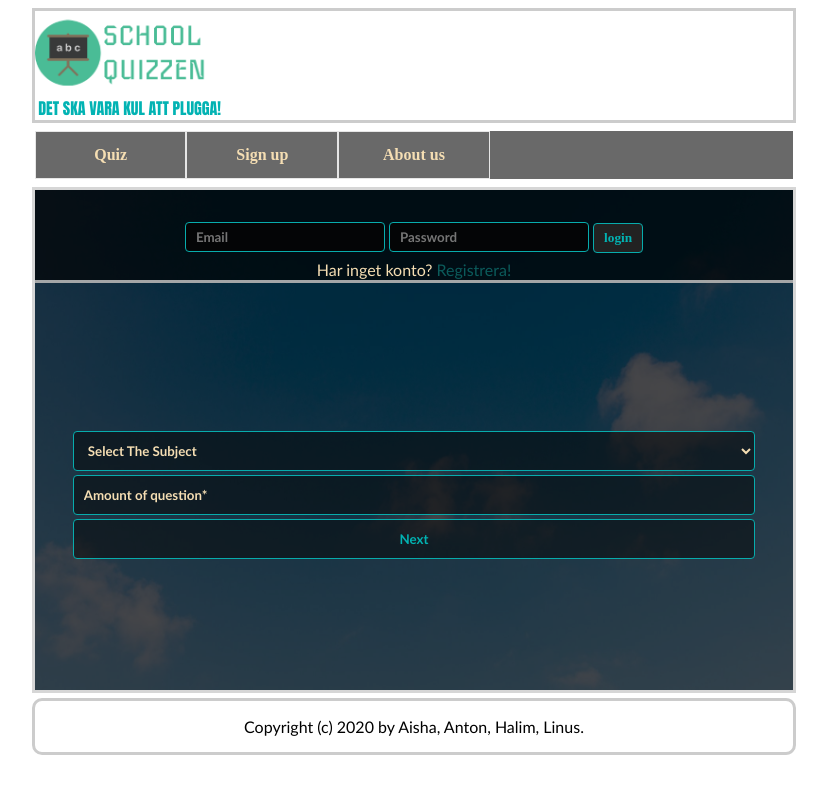
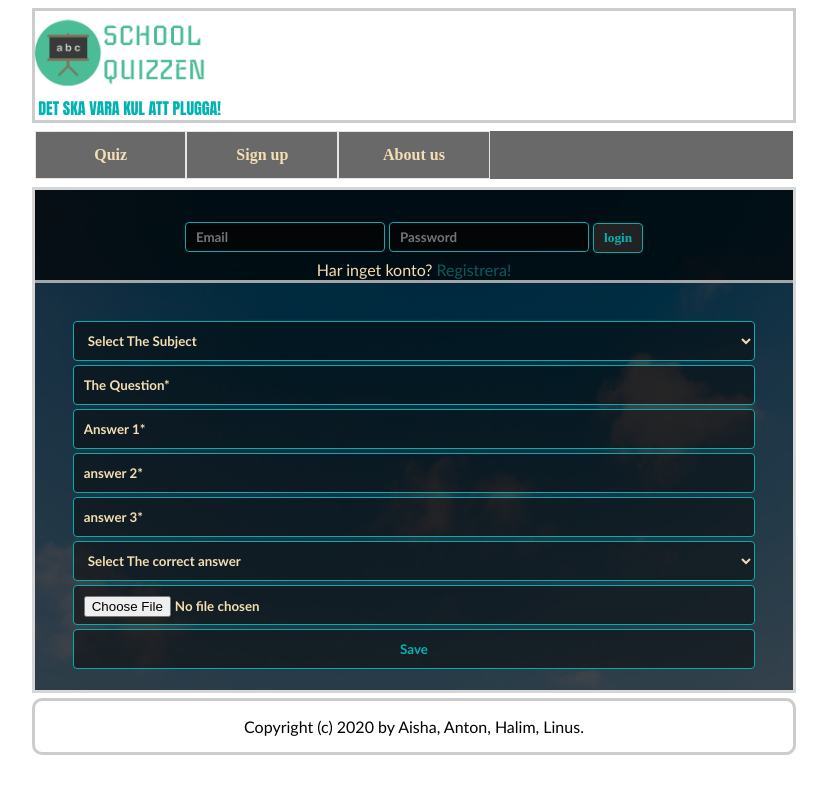
Before and after one commit to LinusSelven/web-application-quiz, a Vue app: page /CreateNewQuiz in a window 1280 px wide. Shown: the top 794 px of the page, without its empty margins (226-1053 px from the left). Built offline with nearby package versions, Linux system fonts and the light colour scheme; no server answers; the HTML template or start-up script is replaced by a standard one.

Commit message:
make create new quiz one part

```diff
--- a/src/components/CreateNewQuiz.vue
+++ b/src/components/CreateNewQuiz.vue
@@ -2,7 +2,7 @@
     <div class="createQuiz">
     <p id="validation">{{validation}}</p>
     <article>
-        <div v-show="!isSelected">
+        <div>
             <select id="subject" name="subject" @change="onChange($event)" v-model="value">
                 <option value="default">Select The Subject</option>
                 <option value="geoQuiz">Geografi</option>
@@ -10,10 +10,10 @@
                 <option value="svenskaQuiz">Svenska</option>
                 <option value="engelskaQuiz">Engelska</option>
             </select>
-            <input type="number" id="amount" name="amount" placeholder="Amount of question*" v-model="amount">
-            <input type="submit" value="Next" @click="infoQuiz()">
+            <!-- <input type="number" id="amount" name="amount" placeholder="Amount of question*" v-model="amount">
+            <input type="submit" value="Next" @click="infoQuiz()"> -->
         </div>
-        <div v-show="isSelected" v-if="count !==amount">
+        <div>
 
             <input type="text" id="question" name="question" placeholder="The Question*" v-model="quizQuestion">
             <input type="text" id="answer1" name="answer1" placeholder="Answer 1*" v-model="quizAnswer1">
@@ -26,7 +26,7 @@
                 <option value="3">answer 3</option>
             </select><br>
             <input type="file" id="upload" name="upload" accept="image/*" placeholder="Select image">
-            <input type="submit" value="Save" @submit="postNewQuiz">
+            <input type="submit" value="Save" @click="postNewQuiz">
         </div>
         <div v-if="count===amount" v-show="isSelected">
             <input type="submit" value="Back" @submit="goBack">
@@ -48,7 +48,10 @@
         quizAnswer1 :'',
         quizAnswer2 :'',
         quizAnswer3 :'',
+        image: 'image.jpg',
         quizCorrectAnswer: 0,
+        quizLevels:[],
+        level:0,
         value:'default',
         amount:'Amount of question*',
         validation:'',
@@ -83,18 +86,29 @@
         this.isSelected=false;
         this.count = 1;
       },
+      nextLevel(){
+       this.level = this.quizLevels.length +1;
+      },
       async postNewQuiz(){
-              for(let i =0; i<this.amount; i++){
-                    let response
+        this.nextLevel();
+        let response
                     const credential = 'quizQuestion: this.quizQuestion,\n' +
+                                       'quizLevel: this.level,\n' +
                                        'quizAnswer1: this.quizAnswer1,\n' +
                                        'quizAnswer2: this.quizAnswer2,\n' +
                                        'quizAnswer3: this.quizAnswer3,\n' +
-                                       'quizCorrectAnswer: this.quizCorrectAnswer';
+                                       'quizCorrectAnswer: this.quizCorrectAnswer,\n' +
+                                       'quizImg: this.image';
                     if (this.value ==='geoQuiz'){
-                      response = await ApiServices.newQuizGeo({
-                        credential
-                      });
+                    response = await ApiServices.newQuizGeo({
+                      quizQuestion: this.quizQuestion,
+                      quizLevel: this.level,
+                      quizAnswer1: this.quizAnswer1,
+                      quizAnswer2: this.quizAnswer2,
+                      quizAnswer3: this.quizAnswer3,
+                      quizCorrectAnswer: this.quizCorrectAnswer,
+                      quizImg: this.image
+                    });
                     }else if (this.value ==='matteQuiz'){
                        response = await ApiServices.newQuizMat({
                         credential
@@ -108,12 +122,20 @@
                         credential
                       });
                     }
-                    console.log(response);
+                    console.log(response.json);
                 this.emptyFields();
-                this.count += 1;
-              }
+
       },
 
+    },
+    mounted() {
+      fetch('http://127.0.0.1:3000/api/geoQuiz/numberOfLevel')
+        .then((response) => {
+          return response.json();
+        })
+        .then((data) => {
+          this.quizLevels = data.geoQuizLevel;
+        });
     }
 
   }
```
